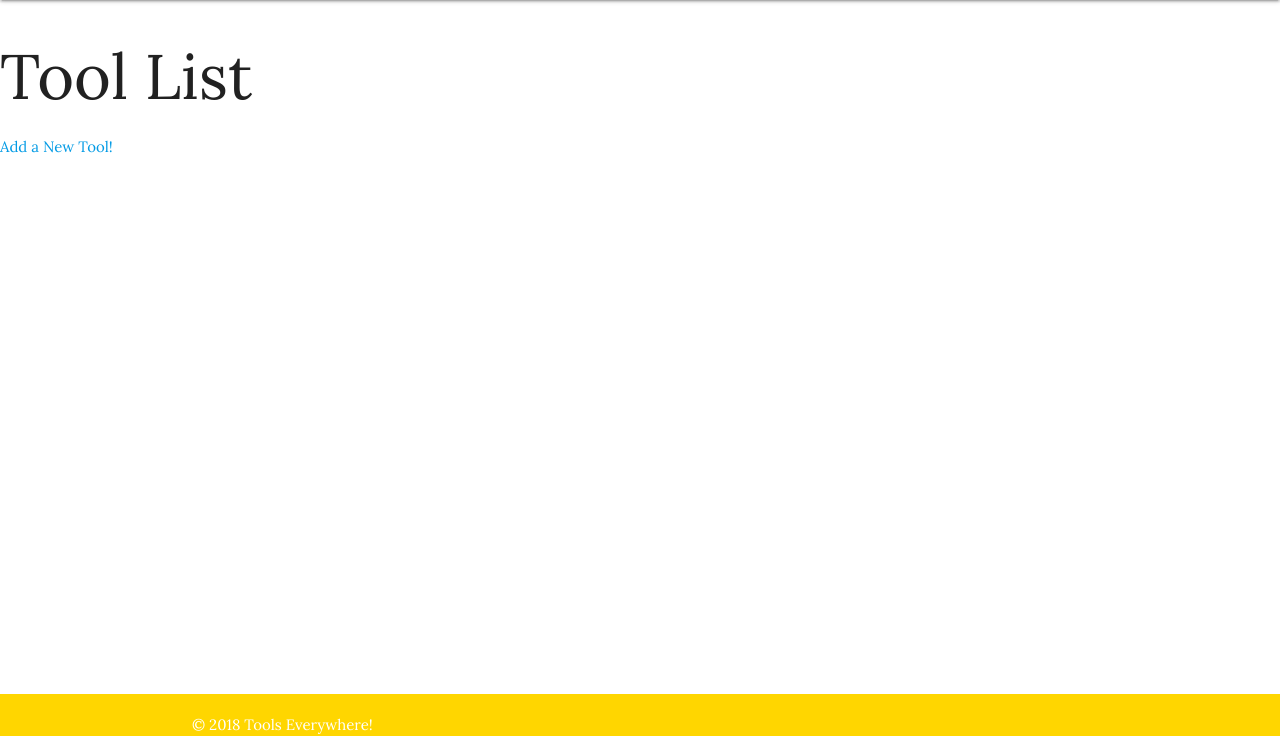
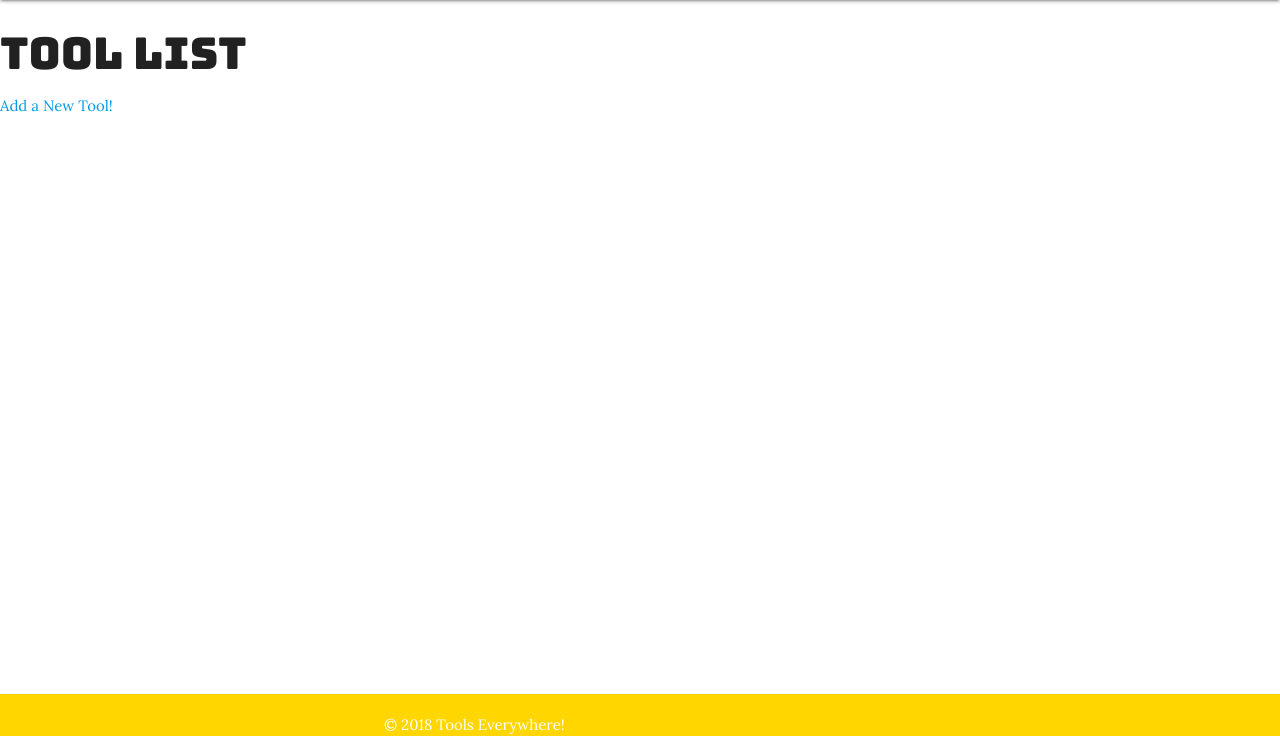
Before and after one commit to tackc/toollibrary, a Django app: page /tools/ in a window 1280 px wide. Shown: the part 64-800 px from the top of the page. Run offline with Django 3.2, Linux system fonts and the light colour scheme; data that the repository does not hold is empty.

Commit message:
links for days

```diff
--- a/main_app/forms.py
+++ b/main_app/forms.py
@@ -19,3 +19,8 @@ class CategoryForm(ModelForm):
     class Meta:
         model = Category
         fields = '__all__'
+
+# class ToolForm(ModelForm):
+#     class Meta:
+#             model = Tool
+#             fields = ('name', 'description')
--- a/main_app/models.py
+++ b/main_app/models.py
@@ -46,6 +46,9 @@ class Tool(models.Model):
     tool_description = models.TextField(max_length=250)
     tool = models.ForeignKey(User, on_delete=models.CASCADE)
 
+    def get_absolute_url(self):
+        return reverse('tools_detail', kwargs={'tool_id': tool.id})
+
 class Category(models.Model):
     tool_category = models.IntegerField(
         choices=CATEGORIES,
--- a/main_app/templates/base.html
+++ b/main_app/templates/base.html
@@ -50,7 +50,7 @@
         </main>
 
         <footer class="page-footer yellow accent-4">
-            <div class="container">© 2018 Tools Everywhere!</div>
+            <div class="right container">© 2018 Tools Everywhere!</div>
         </footer>
 
     {% block javascript %}
--- a/main_app/templates/tools/index.html
+++ b/main_app/templates/tools/index.html
@@ -2,7 +2,7 @@
 {% block content %}
 
 
-<h1>Tool List</h1>
+<h3>Tool List</h3>
 <a href="/tools/create">Add a New Tool!</a>
 
 {% for tool in tools %}
--- a/main_app/views.py
+++ b/main_app/views.py
@@ -10,11 +10,6 @@ from django.views.generic.edit import CreateView, UpdateView, DeleteView
 from django.http import HttpResponseRedirect
 
 # Create your views here.
-
-# def update_profile(request, user_id):
-#     user = User.objects.get(pk=user_id)
-#     user.profile.bio = 'Lorem ipsum dolor sit amet, consectetur adipisicing elit...'
-#     user.save()
 
 def index(request):
     return render(request, 'index.html')
@@ -64,7 +59,7 @@ class ToolCreate(CreateView):
 
 class ToolUpdate(UpdateView):
     model = Tool
-    fields = '__all__'
+    fields = ['name', 'description', 'category', 'rating']
 
 @method_decorator(login_required, name='dispatch')
 class ToolDelete(DeleteView):
```
Also changed, not shown: main_app/templates/users/detail.html (renamed from main_app/templates/users/details.html).
